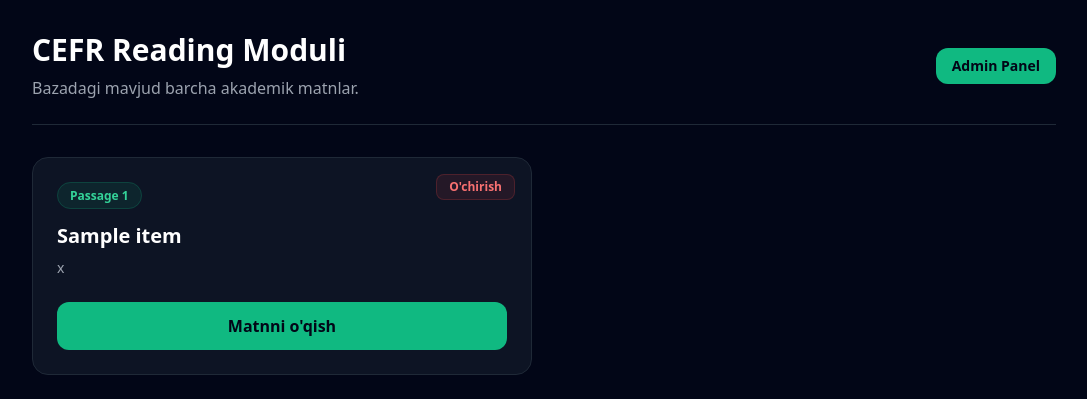
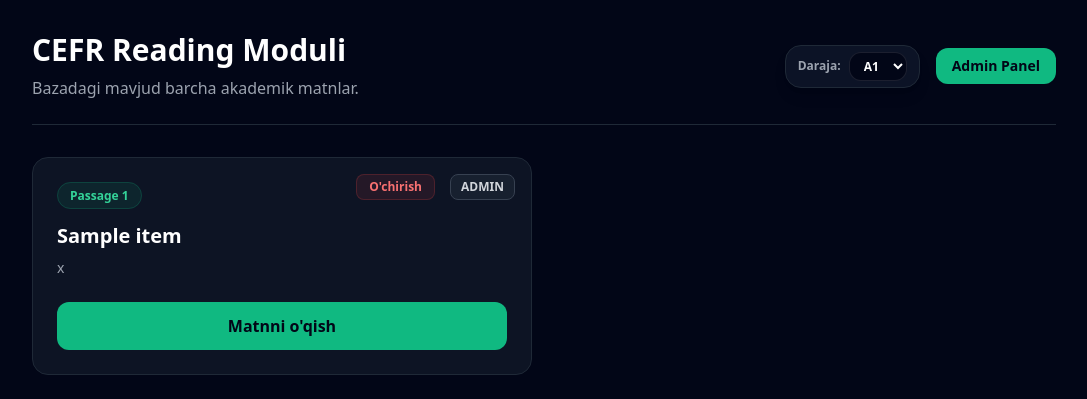
Before and after one commit to fayzalinishonov103-hash/ielts-ai-platform, a FastAPI app: template templates/reading.html in a window 1280 px wide. Shown: the part 65-464 px from the top of the page, without its empty margins (96-1183 px from the left). Run offline with FastAPI, Linux system fonts and the light colour scheme; the template is opened without the code that fills it: most values are stand-ins (such as "Sample title", 1, 10 or a date in 2020); some libraries are stand-ins or nearby versions.

Commit message:
Reading moduli shabloni daraja tanlash paneli bilan yangilandi

```diff
--- a/templates/reading.html
+++ b/templates/reading.html
@@ -1,26 +1,48 @@
 {% extends "base.html" %}
 {% block content %}
 <div class="space-y-8 max-w-5xl mx-auto">
-    <div class="flex justify-between items-center border-b border-gray-800 pb-6">
+    <div class="flex flex-col md:flex-row justify-between items-start md:items-center border-b border-gray-800 pb-6 gap-4">
         <div>
             <h2 class="text-3xl font-black text-white">CEFR Reading Moduli</h2>
             <p class="text-gray-400 mt-2">Bazadagi mavjud barcha akademik matnlar.</p>
         </div>
-        <a href="/admin" class="bg-emerald-500 hover:bg-emerald-400 text-slate-950 font-bold px-4 py-2 rounded-xl text-sm transition">Admin Panel</a>
+
+        <div class="flex items-center gap-4">
+            <!-- Darajani o'zgartirish dropdown formasi -->
+            <form method="POST" action="/update-level" class="flex items-center gap-2 bg-slate-900/80 border border-gray-800 px-3 py-1.5 rounded-2xl shadow-lg">
+                <label class="text-xs font-semibold text-gray-400">Daraja:</label>
+                <select name="level" onchange="this.form.submit()"
+                        class="bg-slate-950 border border-white/10 rounded-xl px-2.5 py-1 text-xs text-white font-bold focus:outline-none focus:border-emerald-500 transition cursor-pointer">
+                    <option value="A1" {% if user_level == 'A1' %}selected{% endif %}>A1</option>
+                    <option value="A2" {% if user_level == 'A2' %}selected{% endif %}>A2</option>
+                    <option value="B1" {% if user_level == 'B1' %}selected{% endif %}>B1</option>
+                    <option value="B2" {% if user_level == 'B2' %}selected{% endif %}>B2</option>
+                    <option value="C1" {% if user_level == 'C1' %}selected{% endif %}>C1</option>
+                    <option value="C2" {% if user_level == 'C2' %}selected{% endif %}>C2</option>
+                </select>
+            </form>
+
+            <a href="/admin" class="bg-emerald-500 hover:bg-emerald-400 text-slate-950 font-bold px-4 py-2 rounded-xl text-sm transition">Admin Panel</a>
+        </div>
     </div>
 
     <div class="grid grid-cols-1 md:grid-cols-2 gap-6">
         {% if items %}
             {% for item in items %}
             <div class="bg-gray-900/80 border border-gray-800 rounded-2xl p-6 flex flex-col justify-between hover:border-emerald-500/50 transition relative">
-                <!-- O'chirish tugmasi (Har bir kartaning yuqori o'ng burchagida chiqadi) -->
-                <a href="/admin/delete-reading/{{ item.id }}" onclick="return confirm('Haqiqatan ham bu matnni oʻchirmoqchimisiz?')" class="absolute top-4 right-4 bg-red-500/10 hover:bg-red-500 text-red-400 hover:text-white border border-red-500/20 px-3 py-1 rounded-lg text-xs font-bold transition">
+                <!-- O'chirish tugmasi -->
+                <a href="/admin/delete-reading/{{ item.id }}" onclick="return confirm('Haqiqatan ham bu matnni oʻchirmoqchimisiz?')" class="absolute top-4 right-24 bg-red-500/10 hover:bg-red-500 text-red-400 hover:text-white border border-red-500/20 px-3 py-1 rounded-lg text-xs font-bold transition">
                     O'chirish
                 </a>
 
+                <!-- Daraja nishoni -->
+                <span class="absolute top-4 right-4 bg-gray-800/60 text-gray-300 border border-gray-700 px-2.5 py-1 rounded-lg text-xs font-semibold uppercase">
+                    {{ item.level }}
+                </span>
+
                 <div>
                     <span class="text-xs font-bold px-3 py-1 rounded-full bg-emerald-500/10 text-emerald-400 border border-emerald-500/20">Passage {{ item.id }}</span>
-                    <h3 class="text-xl font-bold text-white mt-4 mb-2 pr-16">{{ item.title }}</h3>
+                    <h3 class="text-xl font-bold text-white mt-4 mb-2 pr-28">{{ item.title }}</h3>
                     <p class="text-sm text-gray-400 mb-6 line-clamp-2">{{ item.passage_text }}</p>
                 </div>
                 <a href="/reading/{{ item.id }}" class="w-full bg-emerald-500 hover:bg-emerald-400 text-slate-950 font-bold py-3 rounded-xl transition text-center block">Matnni o'qish</a>
@@ -28,7 +50,7 @@
             {% endfor %}
         {% else %}
             <div class="col-span-2 text-center text-gray-500 py-10">
-                Hozircha matnlar qo'shilmagan. <a href="/admin" class="text-emerald-400 underline">Admin paneldan qo'shing</a>.
+                Sizning <b>{{ user_level }}</b> darajangiz uchun hozircha matnlar qo'shilmagan. <a href="/admin" class="text-emerald-400 underline">Admin paneldan qo'shing</a>.
             </div>
         {% endif %}
     </div>
```
